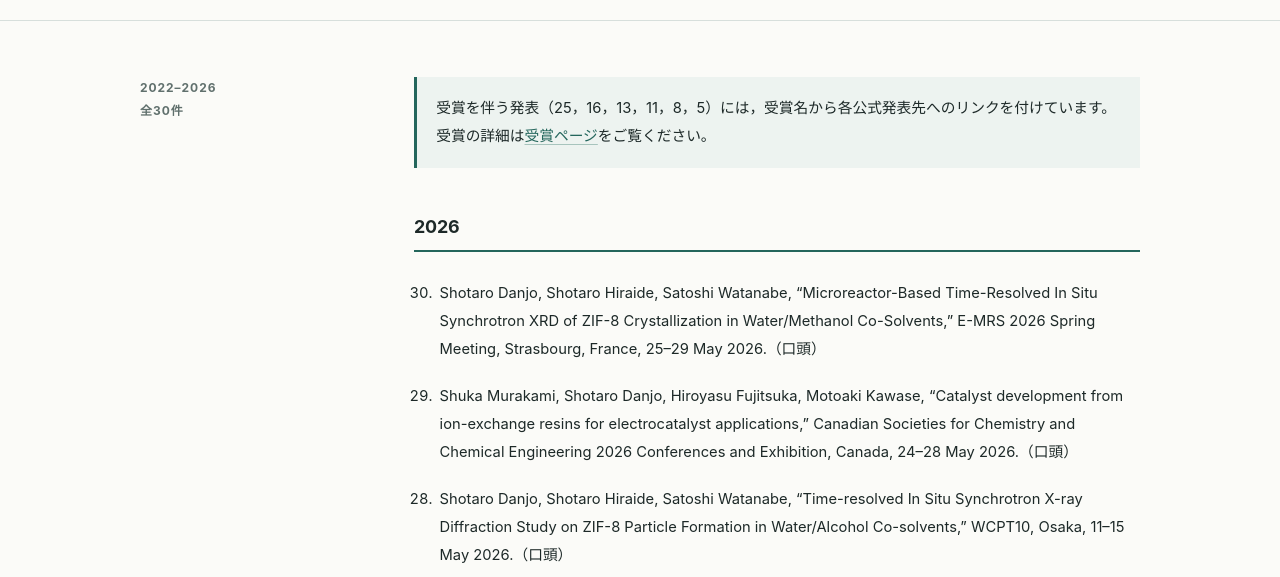
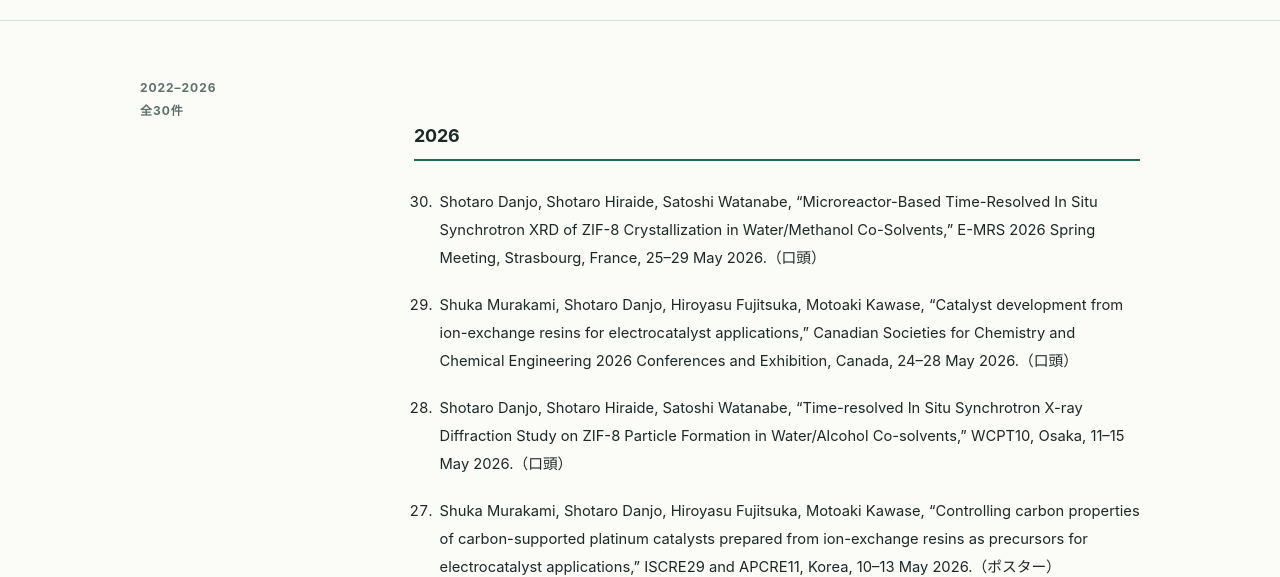
Before and after one commit to Shotaro-D/shotaro-d.github.io, a plain HTML site: page presentations.html in a window 1280 px wide. Shown: the part 263-840 px from the top of the page. Drawn offline with Linux system fonts and the light colour scheme.

Commit message:
Remove award-link note from presentations page
Also drop the now-unused .note CSS rule.

```diff
--- a/assets/css/style.css
+++ b/assets/css/style.css
@@ -472,13 +472,6 @@ a:hover {
   font-size: .8rem;
 }
 
-.note {
-  padding: 1.1rem 1.2rem;
-  background: var(--pale);
-  border-left: 3px solid var(--accent);
-  font-size: .85rem;
-}
-
 /* Footer */
 
 .footer {
--- a/presentations.html
+++ b/presentations.html
@@ -54,8 +54,6 @@
         全30件</aside>
 
         <div class="content">
-          <p class="note">受賞を伴う発表（25，16，13，11，8，5）には，受賞名から各公式発表先へのリンクを付けています。受賞の詳細は<a href="award.html">受賞ページ</a>をご覧ください。</p>
-
           <h2 class="presentation-year">2026</h2>
 
           <ol class="presentation-list" start="30" reversed="">
```
